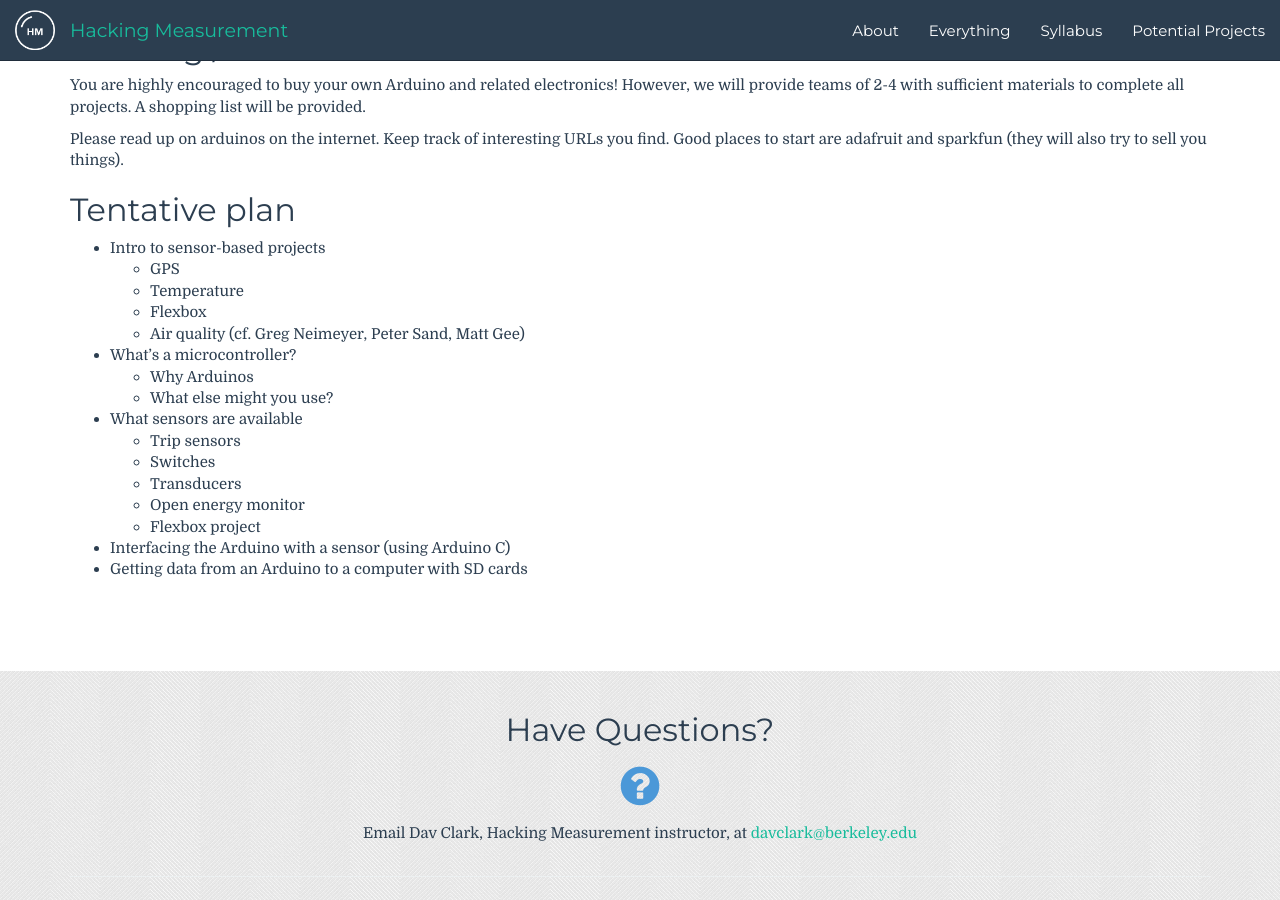
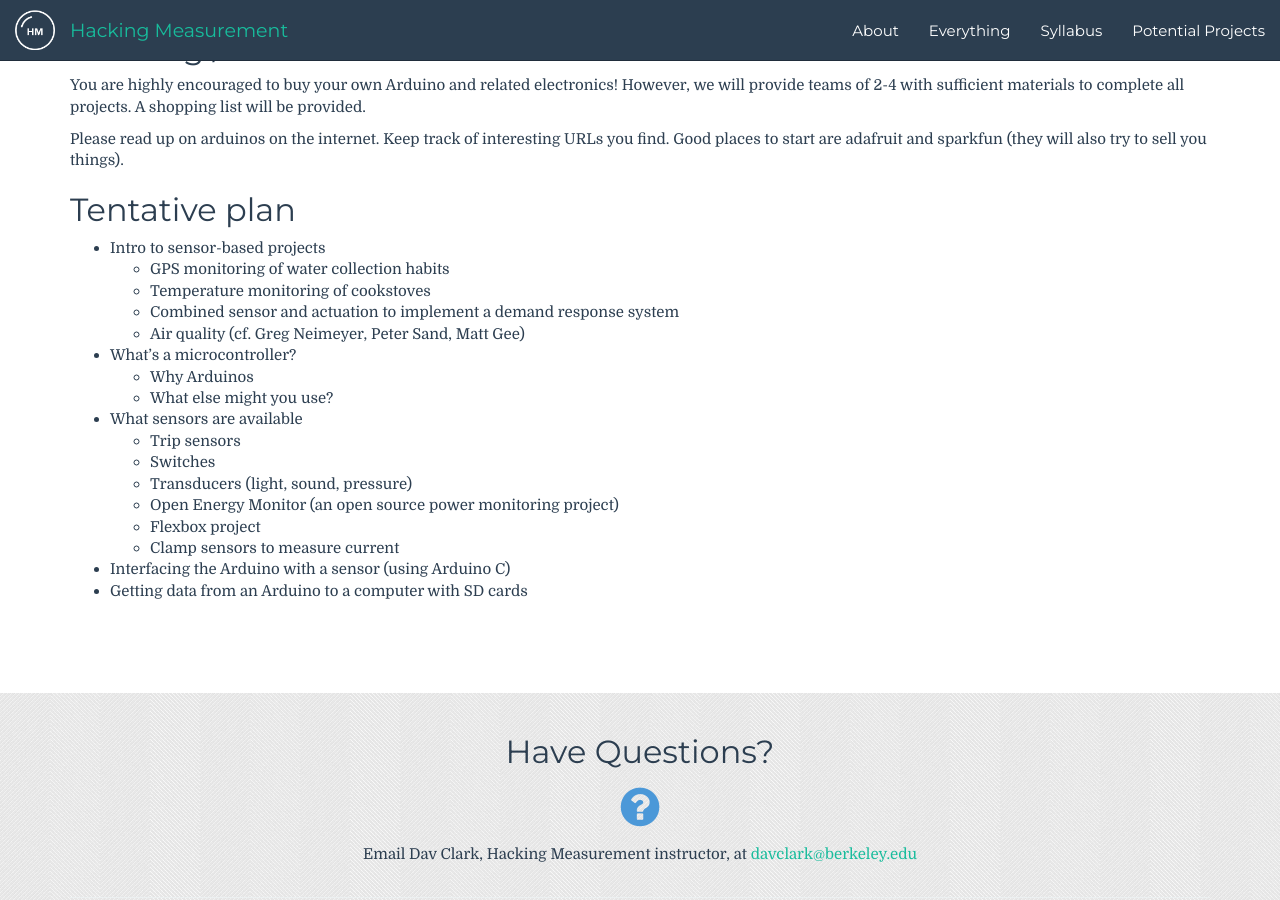
Before and after one commit to BIDS-collaborative/hackingmeasurement.github.io, a Jekyll site: the page built from syllabus/_posts/2015-09-03-intro-arduinos.md, in a window 1280 px wide and 900 px high, scrolled down 609 px. Built offline with Jekyll 4.4.1, drawn with Linux system fonts in a browser that asks for light colours; comment, search, counter and statistics services are not loaded.

Commit message:
Added more detail on sensors and projects.
Transducers, Flexbox detail, and clamp sensors listed.

```diff
--- a/syllabus/_posts/2015-09-03-intro-arduinos.md
+++ b/syllabus/_posts/2015-09-03-intro-arduinos.md
@@ -21,9 +21,9 @@ sell you things).
 ## Tentative plan
 
  - Intro to sensor-based projects
-    - GPS
-    - Temperature
-    - Flexbox
+    - GPS monitoring of water collection habits
+    - Temperature monitoring of cookstoves
+    - Combined sensor and actuation to implement a demand response system
     - Air quality (cf. Greg Neimeyer, Peter Sand, Matt Gee)
  - What's a microcontroller?
     - Why Arduinos
@@ -31,8 +31,9 @@ sell you things).
  - What sensors are available
     - Trip sensors
     - Switches
-    - Transducers
-    - Open energy monitor
+    - Transducers (light, sound, pressure)
+    - Open Energy Monitor (an open source power monitoring project)
     - Flexbox project
+    - Clamp sensors to measure current
  - Interfacing the Arduino with a sensor (using Arduino C)
  - Getting data from an Arduino to a computer with SD cards
```
